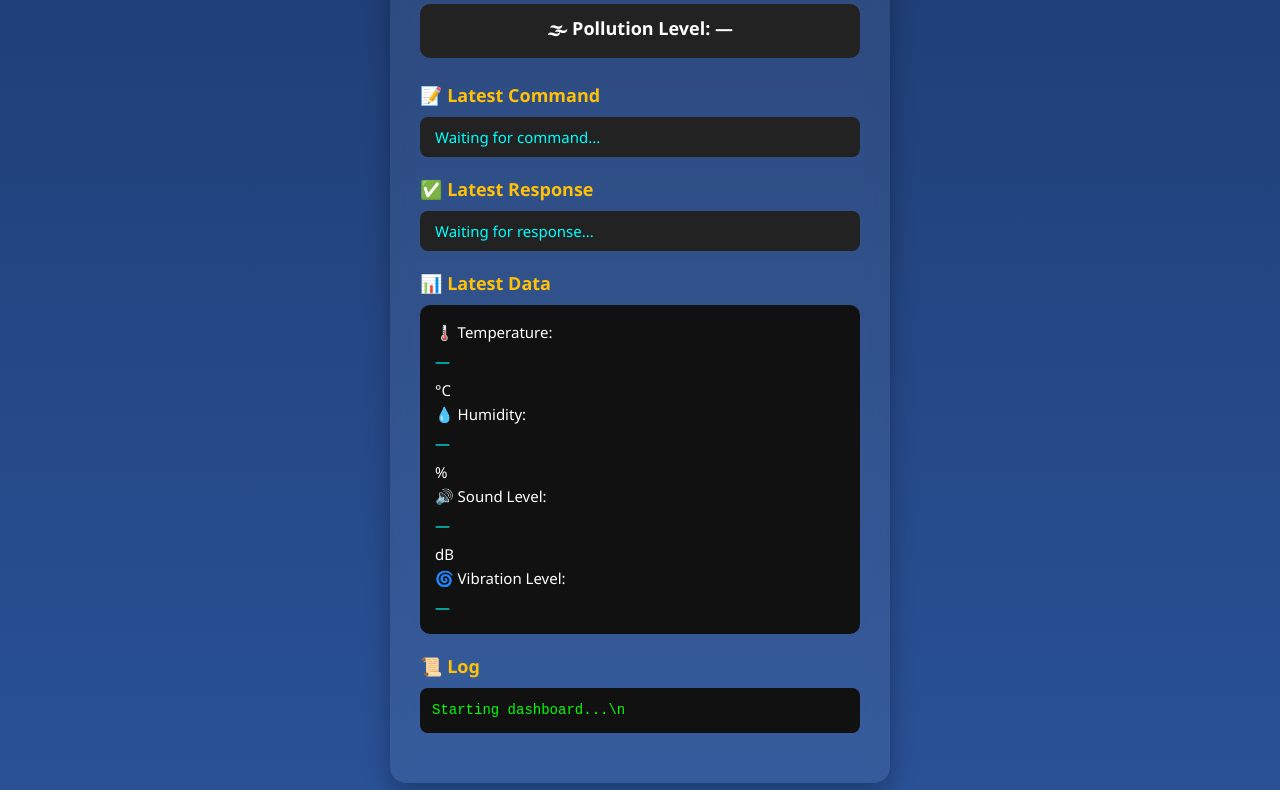
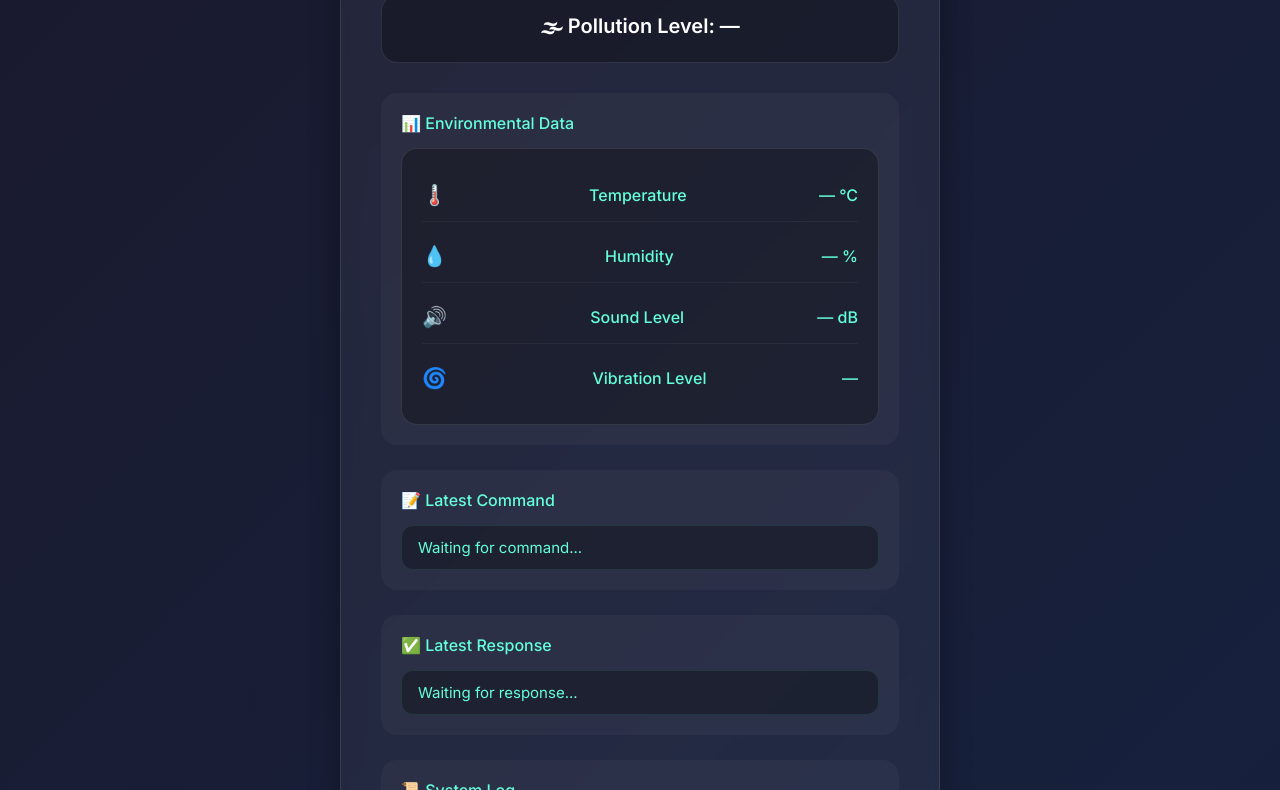
Before and after one commit to RahulAnand2077/Smart-Noise-Pollution-Monitor, a website: page mqtt-ws-proxy/test.html in a window 1280 px wide. Shown: the part 150-940 px from the top of the page. Drawn offline with Linux system fonts and the light colour scheme; a script that the page names is missing.

Commit message:
a better looking dashboard

```diff
--- a/mqtt-ws-proxy/test.html
+++ b/mqtt-ws-proxy/test.html
@@ -2,14 +2,20 @@
 <html lang="en">
 <head>
   <meta charset="UTF-8">
-  <title>📡 MPCA MQTT Dashboard</title>
+  <title>📡 Smart Noise Pollution Monitor</title>
   <script src="https://unpkg.com/mqtt/dist/mqtt.min.js"></script>
+  <link href="https://fonts.googleapis.com/css2?family=Inter:wght@400;500;600&display=swap" rel="stylesheet">
   <style>
-    * { box-sizing: border-box; }
+    * {
+      box-sizing: border-box;
+      margin: 0;
+      padding: 0;
+    }
+
     body {
       margin: 0;
-      font-family: 'Segoe UI', sans-serif;
-      background: linear-gradient(to bottom, #1e3c72, #2a5298);
+      font-family: 'Inter', sans-serif;
+      background: linear-gradient(135deg, #1a1a2e, #16213e);
       color: #fff;
       display: flex;
       justify-content: center;
@@ -19,85 +25,169 @@
     }
 
     .dashboard {
-      background: #ffffff10;
+      background: rgba(255, 255, 255, 0.05);
       backdrop-filter: blur(10px);
-      border-radius: 16px;
-      padding: 30px;
+      border-radius: 24px;
+      padding: 40px;
       width: 100%;
-      max-width: 500px;
-      box-shadow: 0 8px 24px rgba(0,0,0,0.3);
+      max-width: 600px;
+      box-shadow: 0 8px 32px rgba(0, 0, 0, 0.3);
+      border: 1px solid rgba(255, 255, 255, 0.1);
     }
 
     h1 {
       text-align: center;
-      margin-bottom: 20px;
+      margin-bottom: 30px;
       color: #fff;
+      font-size: 28px;
+      font-weight: 600;
+      letter-spacing: 0.5px;
     }
 
     .section {
-      margin-bottom: 20px;
+      margin-bottom: 25px;
+      background: rgba(255, 255, 255, 0.03);
+      border-radius: 16px;
+      padding: 20px;
+      transition: transform 0.2s ease;
+    }
+
+    .section:hover {
+      transform: translateY(-2px);
     }
 
     .section h2 {
-      font-size: 18px;
-      margin-bottom: 10px;
-      color: #ffc107;
+      font-size: 16px;
+      margin-bottom: 15px;
+      color: #64ffda;
+      font-weight: 500;
+      display: flex;
+      align-items: center;
+      gap: 8px;
     }
 
     .log {
-      background: #111;
-      border-radius: 8px;
-      padding: 12px;
-      font-family: 'Courier New', monospace;
+      background: rgba(0, 0, 0, 0.3);
+      border-radius: 12px;
+      padding: 15px;
+      font-family: 'JetBrains Mono', monospace;
       font-size: 14px;
-      line-height: 1.5;
+      line-height: 1.6;
       max-height: 200px;
       overflow-y: auto;
-      color: #0f0;
+      color: #64ffda;
       white-space: pre-line;
+      border: 1px solid rgba(100, 255, 218, 0.1);
     }
 
     .status {
-      padding: 10px 15px;
-      background: #222;
-      border-radius: 8px;
+      padding: 12px 16px;
+      background: rgba(0, 0, 0, 0.3);
+      border-radius: 12px;
       font-size: 15px;
-      color: #0ff;
+      color: #64ffda;
+      border: 1px solid rgba(100, 255, 218, 0.1);
     }
 
     #pollutionLevel {
-      font-size: 18px;
-      font-weight: bold;
+      font-size: 20px;
+      font-weight: 600;
       text-align: center;
-      background-color: #222;
-      padding: 12px;
-      margin-bottom: 25px;
-      border-radius: 10px;
+      background: rgba(0, 0, 0, 0.3);
+      padding: 16px;
+      margin-bottom: 30px;
+      border-radius: 16px;
       color: #fff;
+      border: 1px solid rgba(255, 255, 255, 0.1);
+      transition: all 0.3s ease;
     }
 
     .dataBox {
-      background: #111;
-      padding: 15px;
-      border-radius: 10px;
-      font-size: 15px;
-      line-height: 1.6;
+      background: rgba(0, 0, 0, 0.3);
+      padding: 20px;
+      border-radius: 16px;
+      font-size: 16px;
+      line-height: 1.8;
       color: #fff;
       display: flex;
       flex-direction: column;
-      gap: 5px;
+      gap: 8px;
+      border: 1px solid rgba(255, 255, 255, 0.1);
     }
 
     .dataBox span {
-      color: #0ff;
+      color: #64ffda;
+      font-weight: 500;
+    }
+
+    .dataBox div {
+      display: flex;
+      justify-content: space-between;
+      align-items: center;
+      padding: 8px 0;
+      border-bottom: 1px solid rgba(255, 255, 255, 0.05);
+    }
+
+    .dataBox div:last-child {
+      border-bottom: none;
+    }
+
+    .dataBox .icon {
+      font-size: 20px;
+      margin-right: 10px;
+    }
+
+    /* Scrollbar styling */
+    ::-webkit-scrollbar {
+      width: 8px;
+    }
+
+    ::-webkit-scrollbar-track {
+      background: rgba(0, 0, 0, 0.2);
+      border-radius: 4px;
+    }
+
+    ::-webkit-scrollbar-thumb {
+      background: rgba(100, 255, 218, 0.3);
+      border-radius: 4px;
+    }
+
+    ::-webkit-scrollbar-thumb:hover {
+      background: rgba(100, 255, 218, 0.5);
     }
   </style>
 </head>
 <body>
   <div class="dashboard">
-    <h1>📟 MPCA MQTT Dashboard</h1>
+    <h1>📡 Smart Noise Pollution Monitor</h1>
 
     <div id="pollutionLevel">🌫 Pollution Level: —</div>
+
+    <div class="section">
+      <h2>📊 Environmental Data</h2>
+      <div class="dataBox" id="latestData">
+        <div>
+          <span class="icon">🌡️</span>
+          <span>Temperature</span>
+          <span>— °C</span>
+        </div>
+        <div>
+          <span class="icon">💧</span>
+          <span>Humidity</span>
+          <span>— %</span>
+        </div>
+        <div>
+          <span class="icon">🔊</span>
+          <span>Sound Level</span>
+          <span>— dB</span>
+        </div>
+        <div>
+          <span class="icon">🌀</span>
+          <span>Vibration Level</span>
+          <span>—</span>
+        </div>
+      </div>
+    </div>
 
     <div class="section">
       <h2>📝 Latest Command</h2>
@@ -110,17 +200,7 @@
     </div>
 
     <div class="section">
-      <h2>📊 Latest Data</h2>
-      <div class="dataBox" id="latestData">
-        🌡️ Temperature: <span>—</span> °C<br>
-        💧 Humidity: <span>—</span> %<br>
-        🔊 Sound Level: <span>—</span> dB<br>
-        🌀 Vibration Level: <span>—</span>
-      </div>
-    </div>
-
-    <div class="section">
-      <h2>📜 Log</h2>
+      <h2>📜 System Log</h2>
       <div class="log" id="logBox">Starting dashboard...\n</div>
     </div>
   </div>
@@ -184,10 +264,26 @@
 
     function updateLatestDataDisplay() {
       latestData.innerHTML = `
-        🌡️ Temperature: <span>${latestTemp}</span> °C<br>
-        💧 Humidity: <span>${latestHum}</span> %<br>
-        🔊 Sound Level: <span>${latestNoise}</span> dB<br>
-        🌀 Vibration Level: <span>${latestVib}</span>
+        <div>
+          <span class="icon">🌡️</span>
+          <span>Temperature</span>
+          <span>${latestTemp} °C</span>
+        </div>
+        <div>
+          <span class="icon">💧</span>
+          <span>Humidity</span>
+          <span>${latestHum} %</span>
+        </div>
+        <div>
+          <span class="icon">🔊</span>
+          <span>Sound Level</span>
+          <span>${latestNoise} dB</span>
+        </div>
+        <div>
+          <span class="icon">🌀</span>
+          <span>Vibration Level</span>
+          <span>${latestVib}</span>
+        </div>
       `;
     }
 
@@ -203,18 +299,19 @@
       const avgVib = average(vibData);
 
       let status = "Low";
-      let color = "#4caf50";
+      let color = "#64ffda";
 
       if (avgNoise > 75 || avgVib > 7) {
         status = "High";
-        color = "#f44336";
+        color = "#ff6b6b";
       } else if ((avgNoise > 60 && avgHum > 60) || (avgVib > 4 && avgTemp > 30)) {
         status = "Medium";
-        color = "#ff9800";
+        color = "#ffd166";
       }
 
       pollutionLevel.innerText = `🌫 Pollution Level: ${status}`;
       pollutionLevel.style.color = color;
+      pollutionLevel.style.borderColor = color;
     }
 
     function average(arr) {
```
